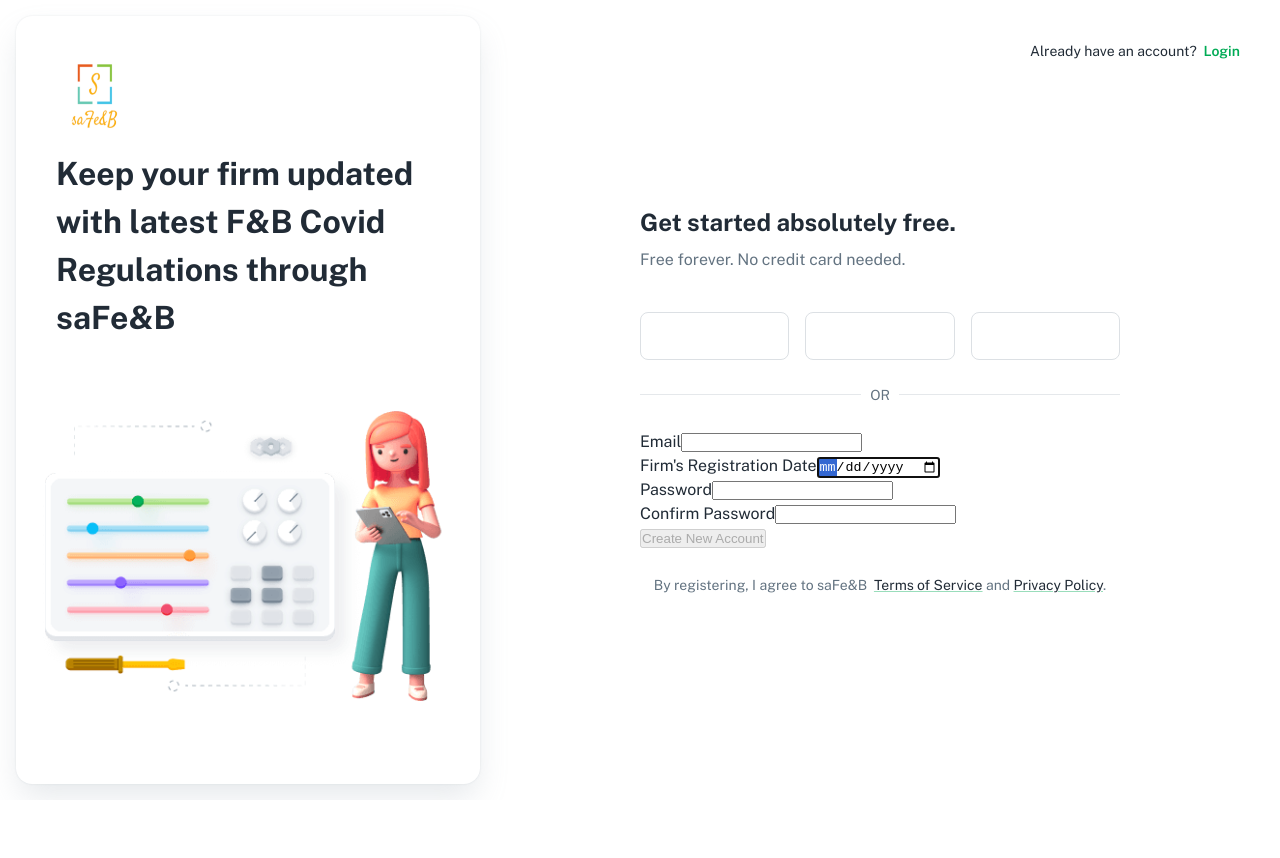
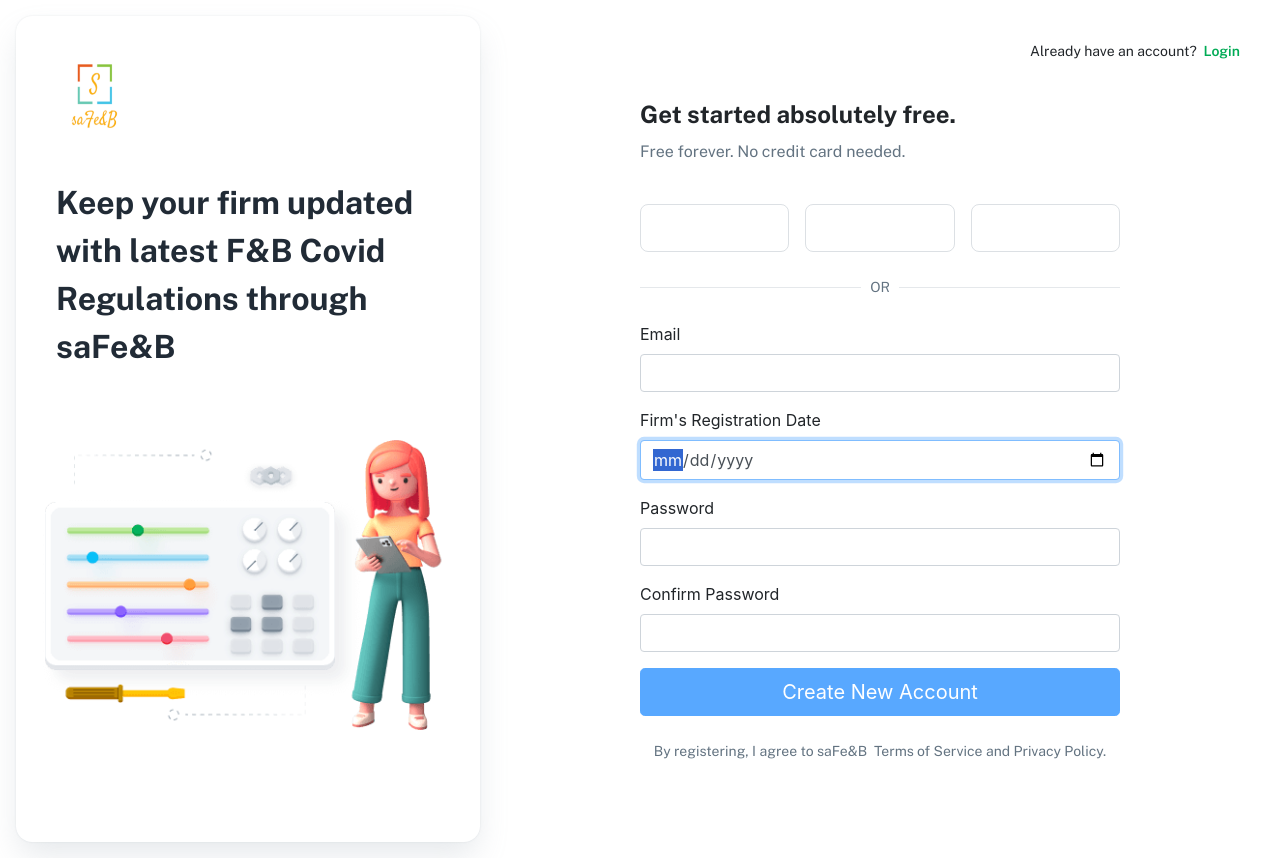
Before and after one commit to lycheesodaa/saFe-n-B, a React (Create React App) app in the folder frontend/: page /register in a window 1280 px wide. Before the commit the page ends 800 px from the top, so only its background shows below. Built offline with nearby package versions, Linux system fonts and the light colour scheme; a web font is replaced by a local one.

Commit message:
beautify login and register

```diff
--- a/frontend/public/index.html
+++ b/frontend/public/index.html
@@ -19,6 +19,10 @@
   <!-- Using Local Font -->
   <link rel="stylesheet" type="text/css" href="%PUBLIC_URL%/fonts/index.css" />
 
+  <!-- Bootstrap core CSS -->
+  <link rel="stylesheet" href="https://maxcdn.bootstrapcdn.com/bootstrap/4.0.0/css/bootstrap.min.css"
+    integrity="sha384-Gn5384xqQ1aoWXA+058RXPxPg6fy4IWvTNh0E263XmFcJlSAwiGgFAW/dAiS6JXm" crossorigin="anonymous">
+
   <title>Minimal UI Kit</title>
   <meta name="description"
     content="The starting point for your next project with Minimal UI Kit, built on the newest version of Material-UI ©, ready to be customized to your style" />
--- a/frontend/src/pages/Page404.js
+++ b/frontend/src/pages/Page404.js
@@ -21,7 +21,7 @@
 
 export default function Page404() {
   return (
-    <RootStyle title="404 Page Not Found | Minimal-UI">
+    <RootStyle title="404 Page Not Found">
       <Container>
         <MotionContainer initial="initial" open>
           <Box sx={{ maxWidth: 480, margin: 'auto', textAlign: 'center' }}>
--- a/frontend/src/pages/Register.js
+++ b/frontend/src/pages/Register.js
@@ -41,7 +41,7 @@
 
 export default function Register() {
   return (
-    <RootStyle title="Register | Minimal-UI">
+    <RootStyle title="Register | saFe&B">
       <AuthLayout>
         Already have an account? &nbsp;
         <Link underline="none" variant="subtitle2" component={RouterLink} to="/login">
```
Also changed, not shown: frontend/src/components/authentication/login/LoginForm.js (+33 -1 lines).
